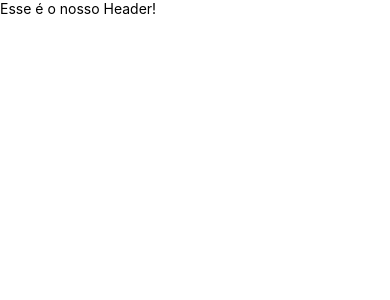
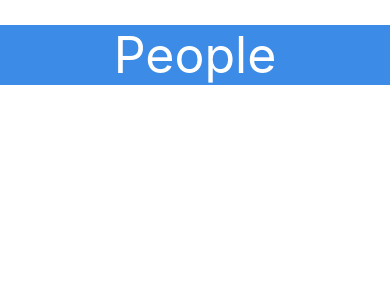
Before and after one commit to Kallardian/People, a React Native app: screen / in a window 390 px wide. Shown: the top 300 px of the page. Built offline with nearby package versions, Linux system fonts and the light colour scheme.

Commit message:
Estilizando o Header com StyleSheet

```diff
--- a/src/components/Header.js
+++ b/src/components/Header.js
@@ -1,10 +1,23 @@
 import React from "react";
-import { View, Text } from "react-native";
+import { View, Text, StyleSheet } from "react-native";
 
 const Header = (props) => (
-  <View>
-    <Text>Esse é o nosso Header!</Text>
+  <View style={style.container}>
+    <Text style={style.title}>People</Text>
   </View>
 );
 
+const style = StyleSheet.create({
+  container: {
+    marginTop: 25,
+    backgroundColor: "#3c8be6",
+    alignItems: "center",
+    justifyContent: "center",
+  },
+  title: {
+    fontSize: 50,
+    color: "#ffffff",
+  },
+});
+
 export default Header;
```
